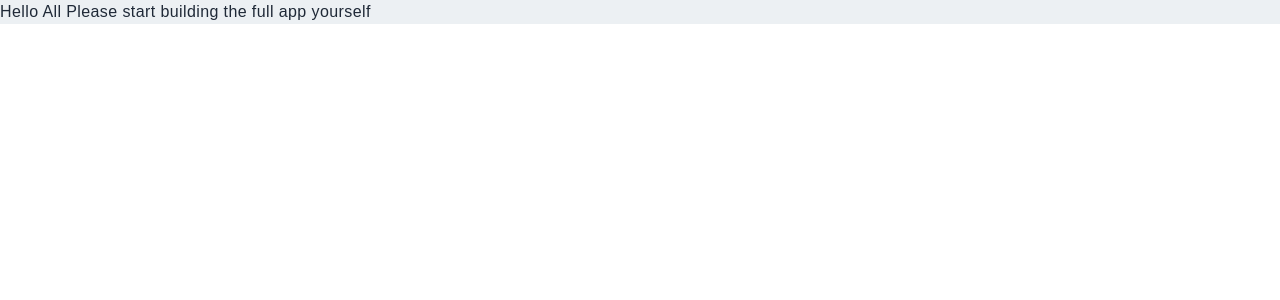
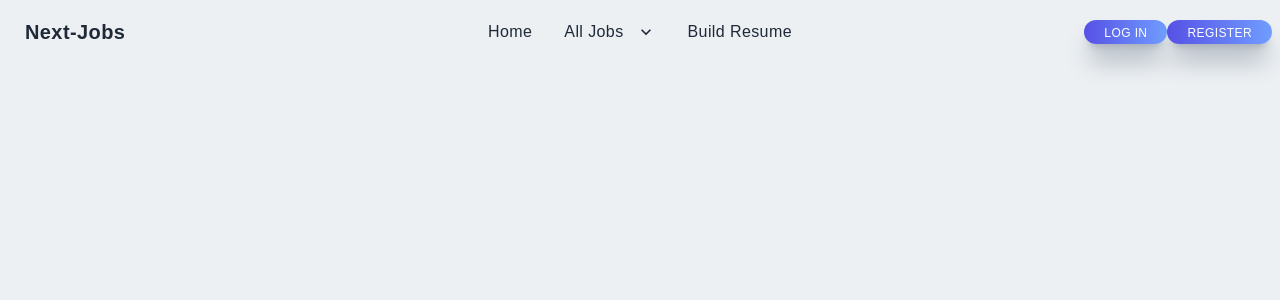
Before and after one commit to khalidhasansuhas/next-jobs, a Next.js app: page / in a window 1280 px wide. Shown: the top 300 px of the page. Built offline with nearby package versions, Linux system fonts and the light colour scheme.

Commit message:
navbar added

```diff
--- /dev/null
+++ b/components/NavBar.jsx
@@ -0,0 +1,55 @@
+import React from 'react';
+
+const NavBar = () => {
+    return (
+        <div className="navbar  container flex mx-auto">
+            <div className="navbar-start">
+                <div className="dropdown">
+                    <label tabIndex={0} className="btn btn-ghost lg:hidden">
+                        <svg xmlns="http://www.w3.org/2000/svg" className="h-5 w-5" fill="none" viewBox="0 0 24 24" stroke="currentColor"><path strokeLinecap="round" strokeLinejoin="round" strokeWidth="2" d="M4 6h16M4 12h8m-8 6h16" /></svg>
+                    </label>
+                    <ul tabIndex={0} className="menu menu-compact dropdown-content mt-3 p-2 shadow bg-base-100 rounded-box w-52">
+                        <li><a>Home</a></li>
+                        <li tabIndex={0}>
+                            <a className="justify-between">
+                                All Jobs
+                                <svg className="fill-current" xmlns="http://www.w3.org/2000/svg" width="24" height="24" viewBox="0 0 24 24"><path d="M8.59,16.58L13.17,12L8.59,7.41L10,6L16,12L10,18L8.59,16.58Z" /></svg>
+                            </a>
+                            <ul className="p-2">
+                                <li><a>Web Developer</a></li>
+                                <li><a>Software Engineer</a></li>
+                                <li><a>Mobile App Developer</a></li>
+                            </ul>
+                        </li>
+                        <li><a>Build Resume</a></li>
+                    </ul>
+                </div>
+                <a className="btn btn-ghost normal-case text-xl">Next-Jobs</a>
+            </div>
+            <div className="navbar-center hidden lg:flex">
+                <ul className="menu menu-horizontal px-1">
+                    <li><a>Home</a></li>
+                    <li tabIndex={0}>
+                        <a>
+                            All Jobs
+                            <svg className="fill-current" xmlns="http://www.w3.org/2000/svg" width="20" height="20" viewBox="0 0 24 24"><path d="M7.41,8.58L12,13.17L16.59,8.58L18,10L12,16L6,10L7.41,8.58Z" /></svg>
+                        </a>
+                        <ul className="p-2">
+                            <li><a>Web Developer</a></li>
+                            <li><a>Software Engineer</a></li>
+                            <li><a>Mobile App Developer</a></li>
+                        </ul>
+                    </li>
+                    <li><a>Build Resume</a></li>
+                </ul>
+            </div>
+            <div className="navbar-end">
+                <button><a className=" btn-xs mx-3">Log In</a></button>
+                <button><a className=" btn-xs mx-3">Register</a></button>
+
+            </div>
+        </div>
+    );
+};
+
+export default NavBar;
--- a/pages/index.js
+++ b/pages/index.js
@@ -1,15 +1,16 @@
 import Head from 'next/head'
+import NavBar from '../components/NavBar'
 
 export default function Home() {
   return (
-    <div>
+    <div className='h-screen'>
       <Head>
         <title>Next-Jobs</title>
         <meta name="description" content="Generated by create next app" />
         <link rel="icon" href="/favicon.ico" />
       </Head>
 
-      <h1>Hello All Please start building the full app yourself</h1>
+      <NavBar></NavBar>
     </div>
   )
 }
```
